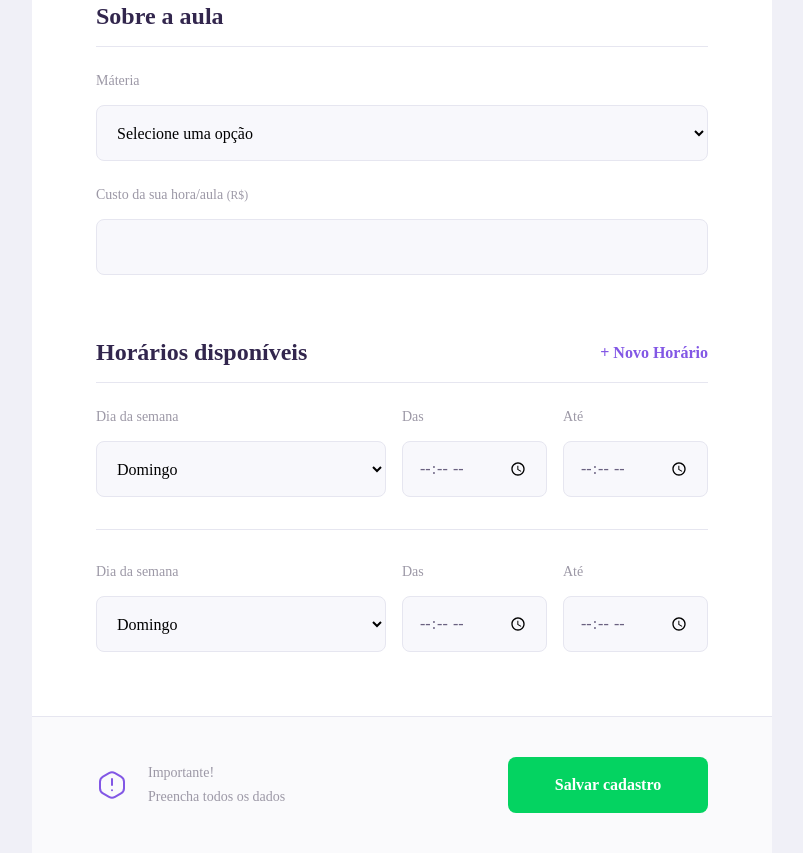
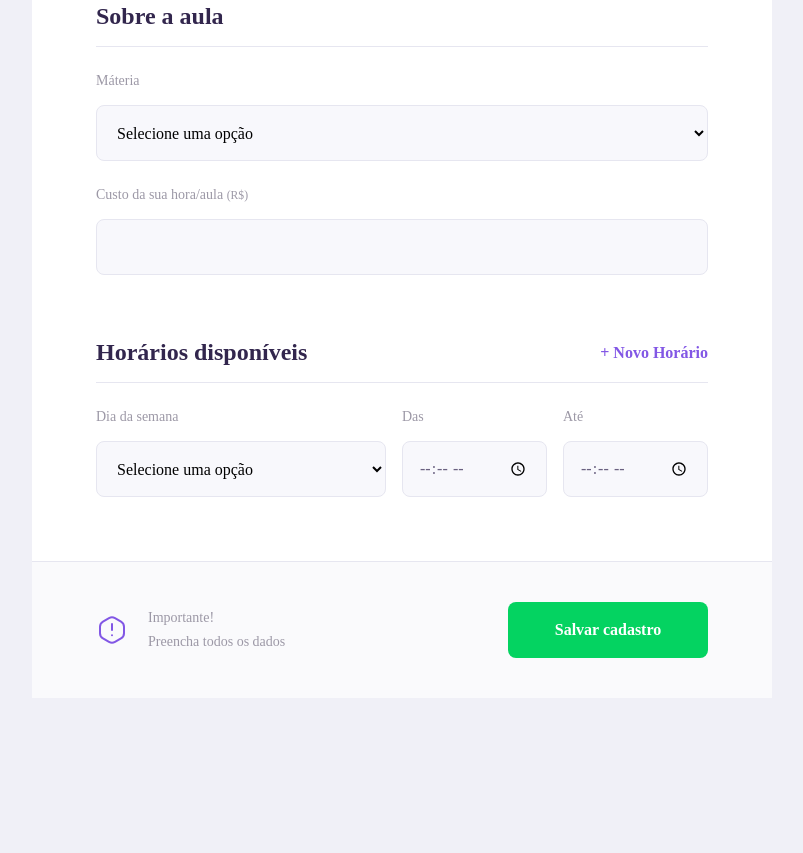
Before and after one commit to LucasLazame/NLW-2, a plain HTML site: page give-classes.html in a window 1280 px wide. Shown: the part 1041-1894 px from the top of the page, without its empty margins (238-1041 px from the left). After the commit the page ends 1739 px from the top, so only its background shows below. Drawn offline with Linux system fonts and the light colour scheme; a web font is replaced by a local one.

Commit message:
Finalização terceiro dia NLW

```diff
--- a/give-classes.html
+++ b/give-classes.html
@@ -26,6 +26,7 @@
         <link rel="stylesheet" href="/styles/partials/page-give-classes.css">
 
         <link href="link href=https://fonts.googleapis.com/css2?family=Archivo:wght@400;700&amp;family=Poppins:wght@400;600&amp;display=swap" rel="stylesheet">
+        <script src="/scripts/addField.js" defer></script>
     </head>
 
     <body id="page-give-classes">
@@ -97,12 +98,13 @@
 
                     <fieldset id="schedule-items">
                         <legend>Horários disponíveis
-                            <button id="add-time">+ Novo Horário</button>
+                            <button  type="button" id="add-time">+ Novo Horário</button>
                         </legend>
                         <div class="schedule-item">
                             <div class="select-block">
                                 <label for="weekday">Dia da semana</label>
                                 <select name="weekday[]" required>
+                                    <option value="">Selecione uma opção</option>
                                     <option value="0">Domingo</option>
                                     <option value="1">Segunda-feira</option>
                                     <option value="2">Terça-feira</option>
@@ -124,30 +126,6 @@
                             </div>
                         </div>
 
-                        <div class="schedule-item">
-                            <div class="select-block">
-                                <label for="weekday">Dia da semana</label>
-                                <select name="weekday[]" required>
-                                    <option value="0">Domingo</option>
-                                    <option value="1">Segunda-feira</option>
-                                    <option value="2">Terça-feira</option>
-                                    <option value="3">Quarta-feira</option>
-                                    <option value="4">Quinta-feira</option>
-                                    <option value="5">Sexta-feira</option>
-                                    <option value="6">Sábado</option>
-                                </select>
-                            </div>
-
-                            <div class="input-block">
-                                <label for="time_fron">Das</label>
-                                <input type="time" name="time_from[]" required>
-                            </div>
-
-                            <div class="input-block">
-                                <label for="time_to">Até</label>
-                                <input type="time" name="time_to[]" required>
-                            </div>
-                        </div>
                     </fieldset>
                 </form>
 
--- /dev/null
+++ b/scripts/addField.js
@@ -0,0 +1,20 @@
+// Procura o botão
+document.querySelector("#add-time")
+// Quanco clicar no botão
+.addEventListener('click', cloneField)
+
+
+// exectutar uma ação
+function cloneField () {
+    // Duplicar os campos. Que campos?
+     const nemFieldContainer = document.querySelector('.schedule-item').cloneNode(true)
+
+    //limpar os vampos
+    const fields = nemFieldContainer.querySelectorAll('input')
+
+    fields.forEach(function(field) {
+        field.value = ""
+    })
+    //Colocar na página
+    document.querySelector('#schedule-items').appendChild(nemFieldContainer)
+}
```
